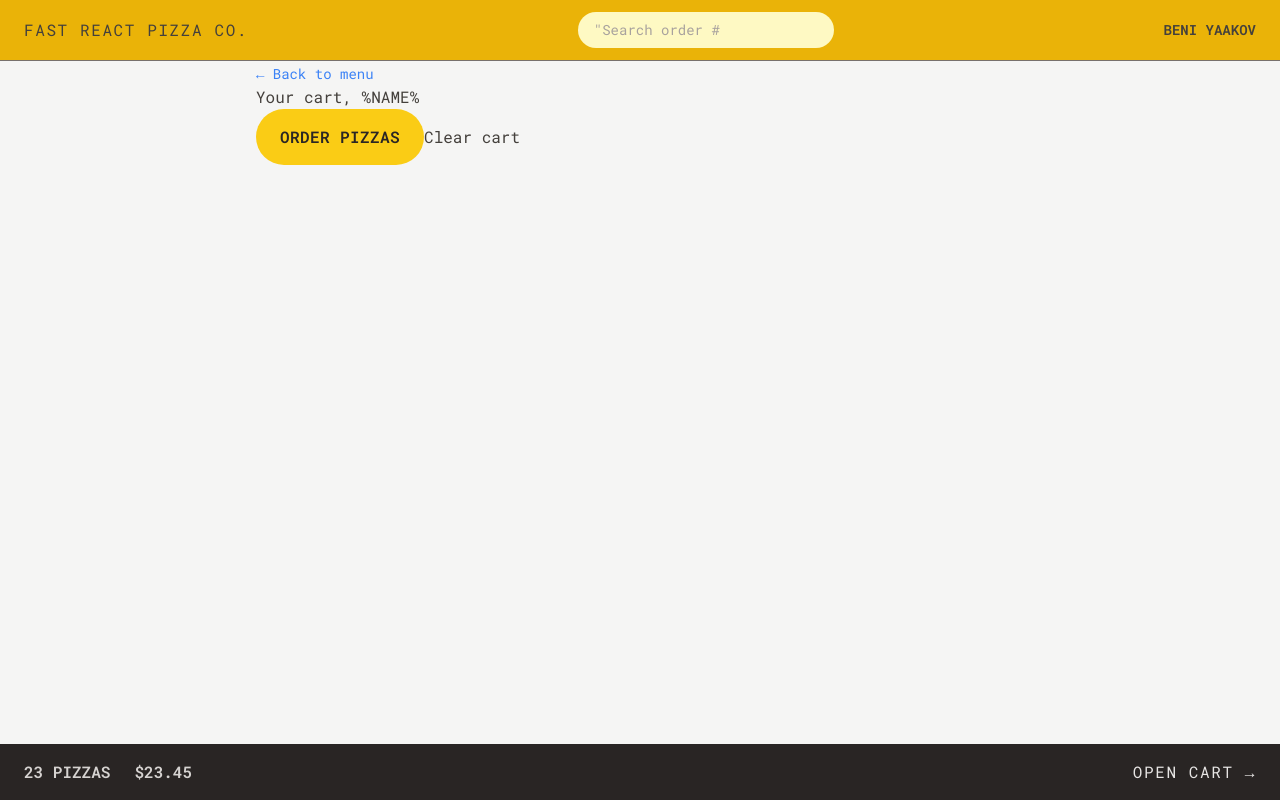
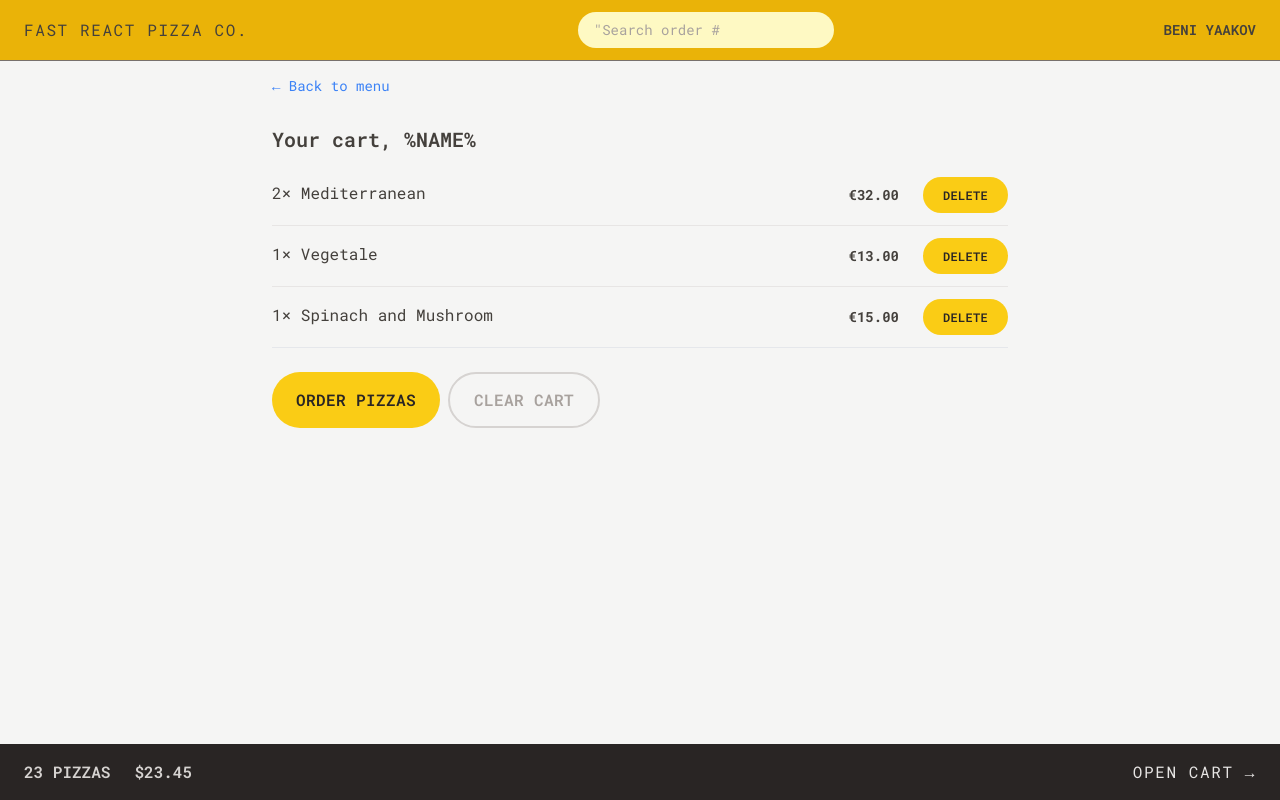
Before and after one commit to beniyaakov/theFastPizzaApp, a React (Vite) app: page /cart in a window 1280 px wide. Built offline with nearby package versions, Linux system fonts and the light colour scheme.

Commit message:
styling the cart

```diff
--- a/src/features/cart/Cart.tsx
+++ b/src/features/cart/Cart.tsx
@@ -1,25 +1,26 @@
-import { Link } from 'react-router-dom';
-import LinkButton from '../../ui/LinkButton';
-import Button from '../../ui/Button';
+import { Link } from "react-router-dom";
+import LinkButton from "../../ui/LinkButton";
+import Button from "../../ui/Button";
+import CartItem from "./CartItem";
 
 const fakeCart = [
   {
     pizzaId: 12,
-    name: 'Mediterranean',
+    name: "Mediterranean",
     quantity: 2,
     unitPrice: 16,
     totalPrice: 32,
   },
   {
     pizzaId: 6,
-    name: 'Vegetale',
+    name: "Vegetale",
     quantity: 1,
     unitPrice: 13,
     totalPrice: 13,
   },
   {
     pizzaId: 11,
-    name: 'Spinach and Mushroom',
+    name: "Spinach and Mushroom",
     quantity: 1,
     unitPrice: 15,
     totalPrice: 15,
@@ -30,13 +31,20 @@
   const cart = fakeCart;
 
   return (
-    <div>
-      <LinkButton to="/menu" >&larr; Back to menu</LinkButton>
-      <h2>Your cart, %NAME%</h2>
+    <div className="px-4 py-3">
+      <LinkButton to="/menu">&larr; Back to menu</LinkButton>
+      <h2 className="mt-7 text-xl font-semibold">Your cart, %NAME%</h2>
+      <ul className="divide-y divide-stone-200 border-b mt-3">
+        {cart.map((item) => (
+          <CartItem item={item} key={item.pizzaId} />
+        ))}
+      </ul>
+      <div className="mt-6 space-x-2">
+        <Button to="/order/new" type="primary">
+          Order pizzas
+        </Button>
 
-      <div>
-        <Button to="/order/new" type="primary">Order pizzas</Button>
-        <button>Clear cart</button>
+        <Button type="secondary">Clear cart</Button>
       </div>
     </div>
   );
--- a/src/features/cart/CartItem.tsx
+++ b/src/features/cart/CartItem.tsx
@@ -1,3 +1,4 @@
+import Button from "../../ui/Button";
 import { formatCurrency } from "../../utils/helpers";
 
 type CartItemType = {
@@ -13,12 +14,13 @@
   const { pizzaId, name, quantity, totalPrice } = item;
 
   return (
-    <li>
-      <p>
+    <li className="py-3 sm:flex sm:items-center sm:justify-between">
+      <p className="mb-1 sm:bm-0">
         {quantity}&times; {name}
       </p>
-      <div>
-        <p>{formatCurrency(totalPrice)}</p>
+      <div className="flex justify-between items-center sm:gap-6">
+        <p className="text-sm font-bold">{formatCurrency(totalPrice)}</p>
+        <Button type="small">Delete</Button>
       </div>
     </li>
   );
--- a/src/ui/Button.tsx
+++ b/src/ui/Button.tsx
@@ -5,19 +5,26 @@
   children: ReactNode;
   disabled?: boolean;
   to?: string;
-  type?: string
+  type?: string;
 };
 
-export default function Button({ children, disabled, to, type = "primary" }: ButtonType) {
-
-  const base = "inline-block rounded-full bg-yellow-400  font-semibold uppercase tracking-wide  text-stone-800 transition-colors duration-300 hover:bg-yellow-300  focus:bg-yellow-300 focus:outline-none focus:ring      focus:ring-yellow-300 focus:ring-offset-2 disabled:cursor-not-allowed"
+export default function Button({
+  children,
+  disabled,
+  to,
+  type = "primary",
+}: ButtonType) {
+  const base =
+    "inline-block rounded-full bg-yellow-400  font-semibold uppercase tracking-wide  text-stone-800 transition-colors duration-300 hover:bg-yellow-300  focus:bg-yellow-300 focus:outline-none focus:ring      focus:ring-yellow-300 focus:ring-offset-2 disabled:cursor-not-allowed";
 
   const styles = {
-    primary: base + ' px-4 py-3 md:px-6 md:py-4',
-    small:base + ' px-4 py-2 md:px-5 md:py-2.5 text-xs'
+    primary: base + " px-4 py-3 md:px-6 md:py-4",
+    small: base + " px-4 py-2 md:px-5 md:py-2.5 text-xs",
+    secondary:
+      "px-4 py-2.5 md:px-6 md:py-3.5 border-2 border-stone-300 inline-block rounded-full font-semibold uppercase tracking-wide  text-stone-400 transition-colors duration-300 hover:bg-stone-300 focus:text-stone-800 hover:text-stone-800 focus:bg-stone-300 focus:outline-none focus:ring focus:ring-stone-200 focus:ring-offset-2 disabled:cursor-not-allowed",
   };
 
-  const className = styles[type as keyof typeof styles] || styles['primary'];
+  const className = styles[type as keyof typeof styles] || styles["primary"];
   if (to)
     return (
       <Link className={className} to={to}>
```
